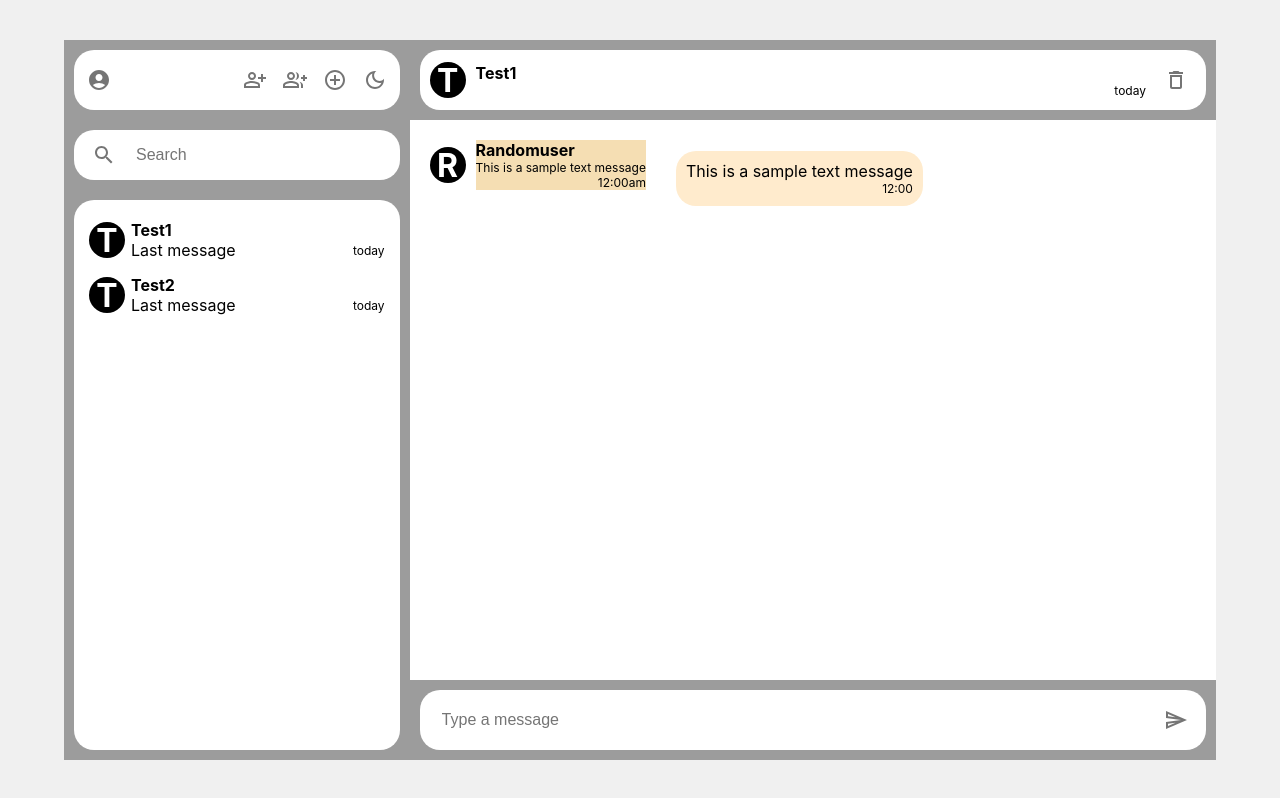
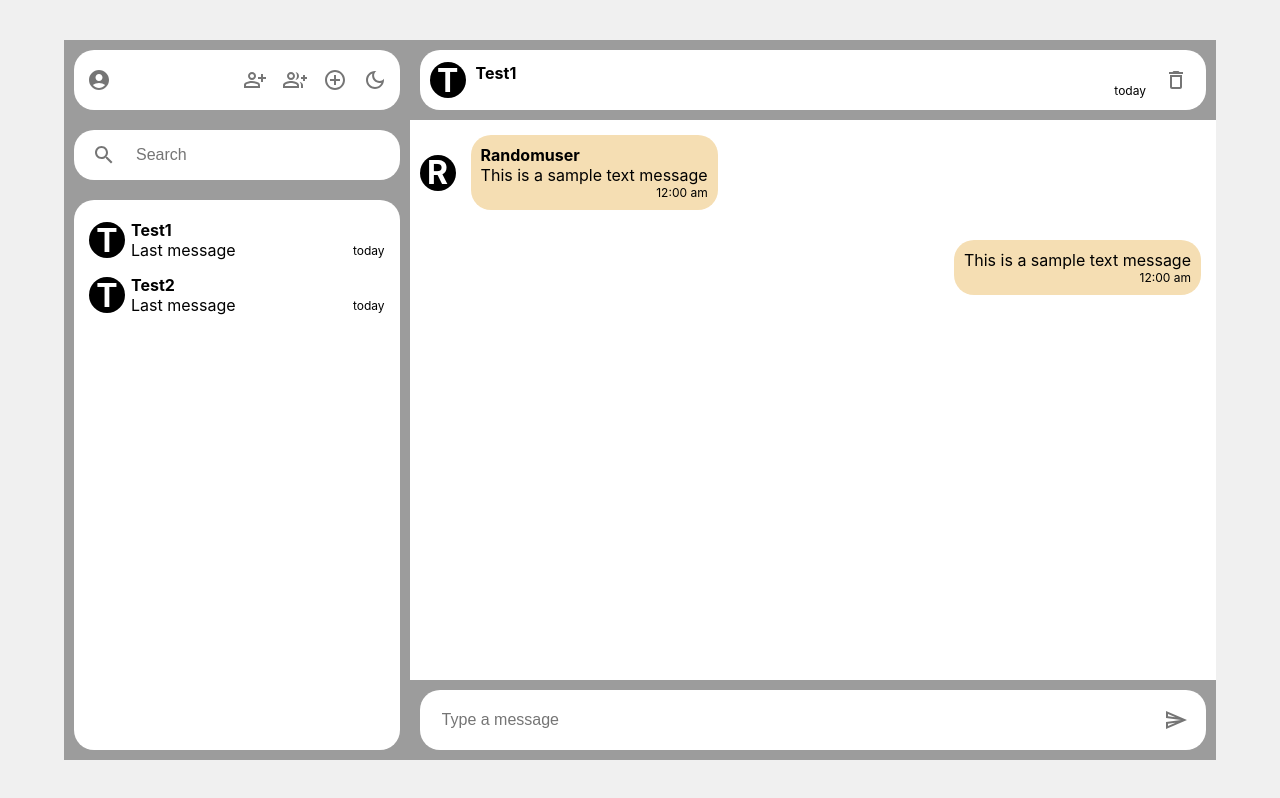
Before and after one commit to ehxdie/Chat-Application, a React (Create React App) app in the folder tensor_chat/: page / in a window 1280 px wide. Built offline with nearby package versions, Linux system fonts and the light colour scheme.

Commit message:
Fixed css of chat area child components

```diff
--- a/tensor_chat/src/components/ReceivedMessages.js
+++ b/tensor_chat/src/components/ReceivedMessages.js
@@ -7,10 +7,10 @@ function ReceivedMessages() {
   return (
     <div className='other-message-container'>
               <div className='chat-icon'>{props1.name[0]}</div>
-              <div className='other-text-content'>
+              <div className='message-box'>
                   <p className='chat-name'>{props1.name}</p>
-                  <p className='chat-timestap'>{props1.message}</p>
-                  <p className='self-timestap'>12:00am</p>
+                  <p className='chat-message'>{props1.message}</p>
+                  <p className='self-timestap'>12:00 am</p>
               </div>
     </div>
   )
--- a/tensor_chat/src/components/SentMessages.js
+++ b/tensor_chat/src/components/SentMessages.js
@@ -6,8 +6,8 @@ function SentMessages() {
   return (
     <div className='self-message-container'>
         <div className='message-box'>
-            <p>{props1.message}</p>
-            <p className='self-timestap'>12:00</p>
+          <p className='chat-message'>{props1.message}</p>
+          <p className='self-timestap'>12:00 am</p>
         </div>
     </div>
   )
--- a/tensor_chat/src/components/SidePanel.js
+++ b/tensor_chat/src/components/SidePanel.js
@@ -13,7 +13,7 @@ import ChatArea from './ChatArea';
 
 
 function SidePanel() {
-    /* Setting up dummy data for the chat */
+    /* Setting up dummy data for the chat preview*/
     const [conversations, setConversations] = useState([
         {
             name: "Test1",
--- a/tensor_chat/src/components/myStyles.css
+++ b/tensor_chat/src/components/myStyles.css
@@ -121,27 +121,31 @@
 .chatArea-messages{
     background-color: white;
     flex: 1;
+    overflow: scroll;
 }
 .self-message-container{
-    display: inline-flex;
+    display: flex;
     justify-content: flex-end;
-    background-color: blanchedalmond;
-    align-items: flex-end;
-    gap: 4px;
+    align-items: center;
+    gap: 10px;
     padding: 10px 10px;
-    margin: 10px;
     border-radius: 20px;
+
 
 }
 .other-message-container{
-    display: inline-flex;
+    display: flex;
     justify-content: flex-start;
     align-items: center;
     gap: 10px;
     padding: 10px 10px;
-    margin: 10px;
+
+}
+.message-box {
+    background-color: wheat;
+    padding: 10px 10px;
+    margin: 5px;
     border-radius: 20px;
-
 }
 .chatArea-input{
     background-color: white;
@@ -154,8 +158,6 @@
 
 .self-timestap{
     font-size: 0.75rem;
-    justify-self: flex-end;
+    display: flex;
+    justify-content: flex-end;
 }
-.other-text-content{
-    background-color: wheat;
-}
```
